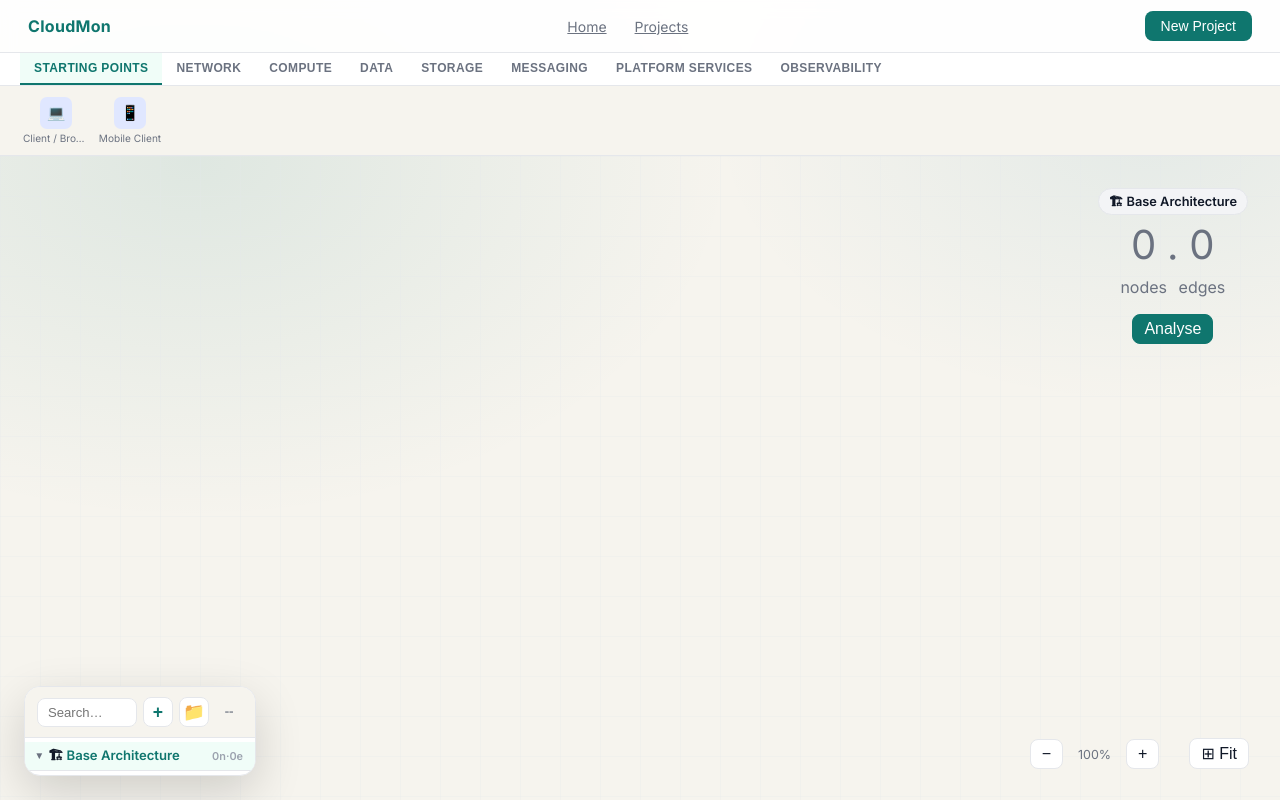
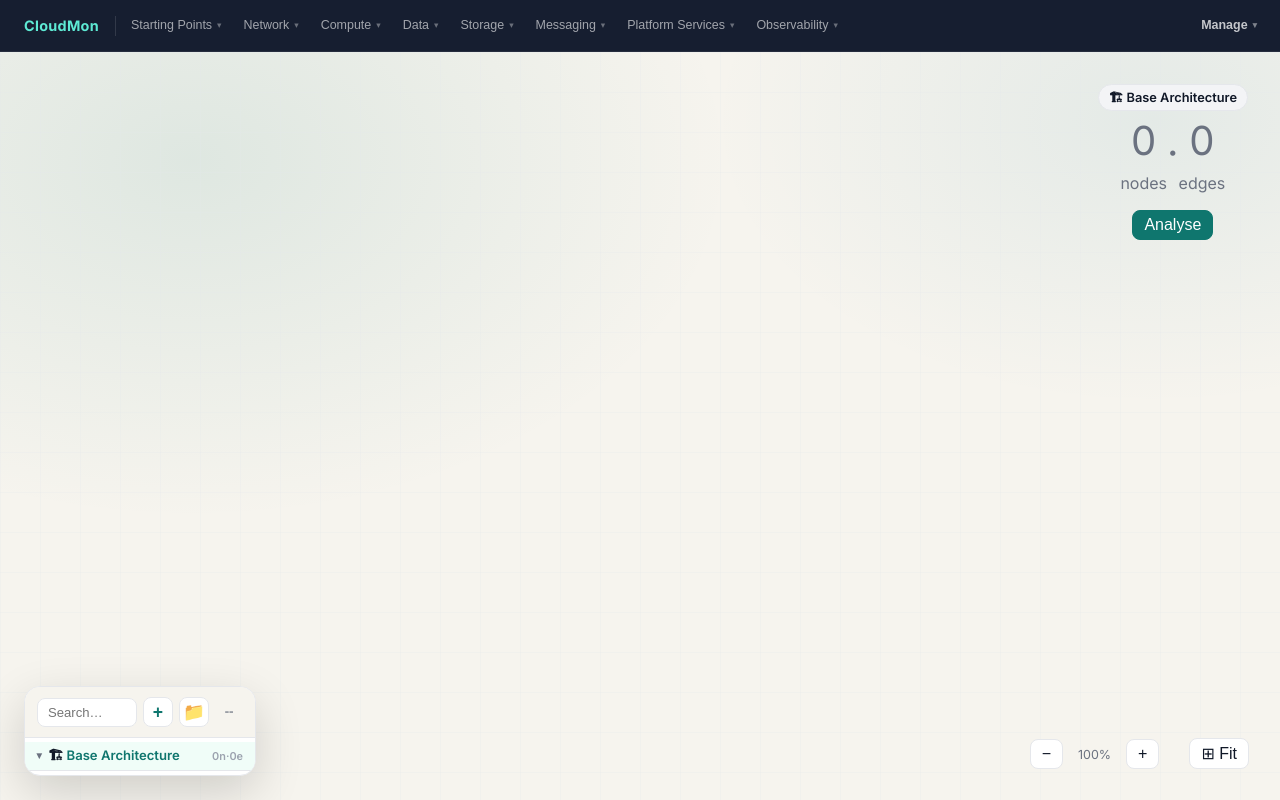
Before and after one commit to abhinandan-SS25/cloudmon, a React (Create React App) app in the folder frontend/: page / in a window 1280 px wide. Both pictures are taken after a click on the button "Create a project". Built offline with nearby package versions, Linux system fonts and the light colour scheme.

Commit message:
Updated top ribbon

```diff
--- a/frontend/src/App.css
+++ b/frontend/src/App.css
@@ -51,8 +51,8 @@ body {
   justify-content: center;
 }
 
-/* ── App Header Wrap (sticky shell) ──────────────────────────── */
-.app-header-wrap {
+/* ── App Header (sticky shell) ───────────────────────────────── */
+.app-header {
   position: sticky;
   top: 0;
   z-index: 100;
@@ -60,19 +60,15 @@ body {
   background: rgba(255,255,255,0.92);
   backdrop-filter: blur(8px);
   border-bottom: 1px solid var(--border);
-}
-
-/* ── Header ───────────────────────────────────────────────────── */
-.app-header {
   display: flex;
   align-items: center;
-  justify-content: space-between;
-  padding: 0 28px;
+  gap: 6px;
+  padding: 0 20px;
   height: 52px;
 }
-.logo { font-weight: 700; font-size: 1rem; letter-spacing: 0.3px; color: var(--accent); }
+.logo { font-weight: 700; font-size: 1rem; letter-spacing: 0.3px; color: var(--accent); margin-right: 8px; }
 .logo-link { text-decoration: none; color: inherit; }
-.app-nav { display: flex; gap: 4px; }
+.app-nav { display: flex; gap: 4px; margin-left: auto; }
 .nav-link {
   background: transparent; border: none; color: var(--text-dim);
   font-size: 0.875rem; cursor: pointer; padding: 6px 12px;
@@ -82,73 +78,109 @@ body {
 .nav-link.active { color: var(--text); background: var(--surface2); font-weight: 500; }
 .header-actions { display: flex; gap: 8px; align-items: center; }
 
-/* ── Ribbon palette (Word-style component menu) ──────────────────── */
-.ribbon {
-  background: var(--surface);
-  border-top: 1px solid var(--border);
+/* ── Editor header variant ────────────────────────────────────── */
+.app-header--editor {
+  justify-content: flex-start;
+  gap: 0;
+  padding: 0 12px;
+  background: rgba(15,23,42,0.97);
+  backdrop-filter: blur(8px);
+  border-bottom: 1px solid rgba(255,255,255,0.07);
 }
-.ribbon-tabs {
+
+.editor-logo {
+  font-size: 0.9rem;
+  font-weight: 700;
+  letter-spacing: 0.3px;
+  color: #5eead4;
+  text-decoration: none;
+  padding: 0 12px;
+  height: 100%;
   display: flex;
-  align-items: stretch;
-  padding: 0 20px;
-  gap: 0;
-  overflow-x: auto;
-  scrollbar-width: none;
-  height: 32px;
+  align-items: center;
+  flex-shrink: 0;
+  transition: color 0.12s;
 }
-.ribbon-tabs::-webkit-scrollbar { display: none; }
-.ribbon-tab {
-  padding: 0 14px;
+.editor-logo:hover { color: #99f6e4; }
+
+.editor-header-divider {
+  width: 1px;
+  height: 20px;
+  background: rgba(255,255,255,0.12);
+  flex-shrink: 0;
+  margin: 0 4px;
+}
+
+.editor-header-spacer { flex: 1; }
+
+/* ── Per-category header menu ─────────────────────────────────── */
+.hdr-menu { position: relative; flex-shrink: 0; }
+
+.hdr-menu-trigger {
+  display: flex;
+  align-items: center;
+  gap: 5px;
+  padding: 0 11px;
+  height: 52px;
   border: none;
   background: none;
-  font-size: 0.75rem;
-  font-weight: 600;
-  text-transform: uppercase;
-  letter-spacing: 0.4px;
-  color: var(--text-dim);
+  font-size: 0.78rem;
+  font-weight: 500;
+  color: rgba(255,255,255,0.6);
   cursor: pointer;
-  transition: all 0.12s;
+  transition: background 0.1s, color 0.1s;
   white-space: nowrap;
   border-bottom: 2px solid transparent;
+}
+.hdr-menu-trigger:hover {
+  background: rgba(255,255,255,0.06);
+  color: rgba(255,255,255,0.95);
+}
+.hdr-menu-trigger.open {
+  background: rgba(94,234,212,0.08);
+  color: #5eead4;
+  border-bottom-color: #5eead4;
+}
+.hdr-caret { font-size: 0.55rem; opacity: 0.6; margin-top: 1px; }
+
+/* Component items panel */
+.hdr-comp-panel {
+  position: absolute;
+  top: calc(100% + 2px);
+  left: 0;
+  z-index: 200;
+  background: #1e293b4a;
+  border: 1px solid rgba(255,255,255,0.1);
+  border-radius: var(--radius-lg);
+  box-shadow: 0 16px 48px rgba(0, 0, 0, 0.897);
+  padding: 8px;
   display: flex;
-  align-items: center;
+  flex-wrap: wrap;
+  gap: 4px;
+  min-width: 220px;
+  max-width: 340px;
 }
-.ribbon-tab:hover { color: var(--text); background: var(--surface2); }
-.ribbon-tab.active {
-  color: var(--accent);
-  border-bottom-color: var(--accent);
-  background: var(--accent-light);
-}
-.ribbon-items {
-  display: flex;
-  align-items: center;
-  gap: 2px;
-  padding: 5px 20px;
-  overflow-x: auto;
-  background: var(--bg);
-  border-top: 1px solid var(--border);
-  scrollbar-width: none;
-  min-height: 58px;
-}
-.ribbon-items::-webkit-scrollbar { display: none; }
-.ribbon-item {
+
+.hdr-comp-item {
   display: flex;
   flex-direction: column;
   align-items: center;
-  gap: 3px;
-  padding: 5px 8px;
+  gap: 4px;
+  padding: 7px 6px;
   border-radius: var(--radius);
   cursor: grab;
-  transition: background 0.12s;
+  transition: background 0.1s;
   user-select: none;
-  min-width: 56px;
-  max-width: 72px;
+  width: 68px;
   border: 1.5px solid transparent;
   flex-shrink: 0;
 }
-.ribbon-item:hover { background: var(--surface); border-color: var(--border); box-shadow: var(--shadow-sm); }
-.ribbon-item:active { cursor: grabbing; }
-.ribbon-item-icon {
+.hdr-comp-item:hover {
+  background: rgba(255,255,255,0.07);
+  border-color: rgba(255,255,255,0.12);
+}
+.hdr-comp-item:active { cursor: grabbing; }
+.hdr-comp-icon {
   width: 32px;
   height: 32px;
   border-radius: 7px;
@@ -159,16 +191,63 @@ body {
   font-weight: 700;
   flex-shrink: 0;
 }
-.ribbon-item-label {
-  font-size: 0.63rem;
-  color: var(--text-dim);
+.hdr-comp-label {
+  font-size: 0.6rem;
+  color: rgba(255,255,255,0.5);
   white-space: nowrap;
   overflow: hidden;
   text-overflow: ellipsis;
   text-align: center;
-  max-width: 66px;
+  max-width: 64px;
   line-height: 1.2;
 }
+
+/* Manage dropdown */
+.hdr-menu--manage { margin-left: 4px; }
+
+.hdr-manage-trigger {
+  color: rgba(255,255,255,0.75);
+  font-weight: 600;
+}
+.hdr-manage-trigger:hover { background: rgba(255,255,255,0.06); color: #fff; }
+.hdr-manage-trigger.open {
+  background: rgba(94,234,212,0.08);
+  color: #5eead4;
+  border-bottom-color: #5eead4;
+}
+
+.hdr-manage-panel {
+  position: absolute;
+  top: calc(100% + 2px);
+  right: 0;
+  left: auto;
+  z-index: 200;
+  background: #1e293b;
+  border: 1px solid rgba(255,255,255,0.1);
+  border-radius: var(--radius-lg);
+  box-shadow: 0 16px 48px rgba(0,0,0,0.5);
+  padding: 6px;
+  min-width: 190px;
+}
+
+.hdr-manage-item {
+  display: flex;
+  align-items: center;
+  gap: 10px;
+  width: 100%;
+  padding: 8px 10px;
+  border: none;
+  background: none;
+  border-radius: var(--radius);
+  font-size: 0.82rem;
+  color: rgba(255,255,255,0.75);
+  cursor: pointer;
+  text-align: left;
+  transition: background 0.1s, color 0.1s;
+}
+.hdr-manage-item:hover { background: rgba(255,255,255,0.07); color: #fff; }
+.hdr-manage-icon { font-size: 1rem; width: 20px; text-align: center; flex-shrink: 0; }
+.hdr-manage-sep { height: 1px; background: rgba(255,255,255,0.08); margin: 4px 6px; }
 
 /* ── Buttons ──────────────────────────────────────────────────── */
 .btn-primary {
@@ -186,6 +265,7 @@ body {
 
 /* ── Main content area ────────────────────────────────────────── */
 .app-main { flex: 1; overflow: hidden; display: flex; flex-direction: column; }
+
 
 /* ── Page layouts ─────────────────────────────────────────────── */
 .page { max-width: 1100px; margin: 0 auto; padding: 36px 28px; width: 100%; }
--- a/frontend/src/App.tsx
+++ b/frontend/src/App.tsx
@@ -2,61 +2,178 @@
    App.tsx – CloudMon Application Shell
    Provides routing, shared header, and project context.
    ═══════════════════════════════════════════════════════════════ */
-import React from 'react';
+import React, { useEffect, useRef, useState } from 'react';
 import { Link, Navigate, Route, Routes, useLocation, useNavigate } from 'react-router-dom';
 
 // @ts-ignore
 import './App.css';
 
-import { PaletteRibbon } from './components/PaletteRibbon';
 import { ProjectsProvider, useProjects } from './context/ProjectsContext';
 import LandingPage from './pages/LandingPage';
 import ProjectEditorPage from './pages/ProjectEditorPage';
 import ProjectsPage from './pages/ProjectsPage';
+import catalog, { PALETTE_SECTIONS } from './data/componentCatalog';
 
-/* ── Header + Ribbon wrap ─────────────────────────────────────── */
-function AppHeader() {
+/* ─────────────────────────────────────────────────────────────
+   EditorHeader – shown only when inside a project editor.
+   Logo → home, one dropdown per section category, Manage menu.
+   ───────────────────────────────────────────────────────────── */
+function EditorHeader() {
+  const navigate  = useNavigate();
+  const { createNewProject } = useProjects();
+
+  /* Which dropdown is open: section title | 'manage' | null */
+  const [open, setOpen] = useState<string | null>(null);
+  const headerRef = useRef<HTMLElement>(null);
+
+  useEffect(() => {
+    function onOutside(e: MouseEvent) {
+      if (headerRef.current && !headerRef.current.contains(e.target as Node)) {
+        setOpen(null);
+      }
+    }
+    document.addEventListener('mousedown', onOutside);
+    return () => document.removeEventListener('mousedown', onOutside);
+  }, []);
+
+  function toggle(key: string) {
+    setOpen((prev) => (prev === key ? null : key));
+  }
+
+  function handleDragStart(key: string, e: React.DragEvent) {
+    e.dataTransfer.setData('componentType', key);
+    e.dataTransfer.effectAllowed = 'copy';
+  }
+
+  function handleNewProject() {
+    setOpen(null);
+    const p = createNewProject();
+    navigate(`/projects/${p.id}`);
+  }
+
+  return (
+    <header className="app-header app-header--editor" ref={headerRef}>
+      {/* Brand */}
+      <Link to="/" className="editor-logo" onClick={() => setOpen(null)}>
+        CloudMon
+      </Link>
+
+      <div className="editor-header-divider" />
+
+      {/* One dropdown per section */}
+      {PALETTE_SECTIONS.map((section) => {
+        const isOpen = open === section.title;
+        return (
+          <div key={section.title} className="hdr-menu">
+            <button
+              className={`hdr-menu-trigger${isOpen ? ' open' : ''}`}
+              onClick={() => toggle(section.title)}
+            >
+              {section.title}
+              <span className="hdr-caret">{isOpen ? '▴' : '▾'}</span>
+            </button>
+
+            {isOpen && (
+              <div className="hdr-comp-panel center">
+                {section.keys.map((key) => {
+                  const spec = catalog[key];
+                  if (!spec) return null;
+                  return (
+                    <div
+                      key={key}
+                      className="hdr-comp-item"
+                      draggable
+                      onDragStart={(e) => handleDragStart(key, e)}
+                      title={spec.description}
+                    >
+                      <span
+                        className="hdr-comp-icon"
+                        style={{ background: spec.color, color: spec.textColor }}
+                      >
+                        {spec.icon}
+                      </span>
+                      <span className="hdr-comp-label">{spec.label}</span>
+                    </div>
+                  );
+                })}
+              </div>
+            )}
+          </div>
+        );
+      })}
+
+      <div className="editor-header-spacer" />
+
+      {/* Manage dropdown */}
+      <div className="hdr-menu hdr-menu--manage">
+        <button
+          className={`hdr-menu-trigger hdr-manage-trigger${open === 'manage' ? ' open' : ''}`}
+          onClick={() => toggle('manage')}
+        >
+          Manage
+          <span className="hdr-caret">{open === 'manage' ? '▴' : '▾'}</span>
+        </button>
+
+        {open === 'manage' && (
+          <div className="hdr-manage-panel">
+            <button className="hdr-manage-item" onClick={handleNewProject}>
+              <span className="hdr-manage-icon">＋</span>
+              New project
+            </button>
+            <button className="hdr-manage-item" onClick={() => { setOpen(null); navigate('/projects'); }}>
+              <span className="hdr-manage-icon">🗂</span>
+              Browse projects
+            </button>
+            <div className="hdr-manage-sep" />
+            <button className="hdr-manage-item" onClick={() => { setOpen(null); navigate('/'); }}>
+              <span className="hdr-manage-icon">🏠</span>
+              Home
+            </button>
+          </div>
+        )}
+      </div>
+    </header>
+  );
+}
+
+/* ─────────────────────────────────────────────────────────────
+   DefaultHeader – shown on landing / projects pages.
+   ───────────────────────────────────────────────────────────── */
+function DefaultHeader() {
   const navigate = useNavigate();
   const location = useLocation();
   const { createNewProject } = useProjects();
+  const isLanding  = location.pathname === '/';
+  const isProjects = location.pathname === '/projects' || location.pathname === '/projects/';
 
   function handleNewProject() {
-    const project = createNewProject();
-    navigate(`/projects/${project.id}`);
+    const p = createNewProject();
+    navigate(`/projects/${p.id}`);
   }
 
-  const isLanding = location.pathname === '/';
-  const isProjects =
-    location.pathname === '/projects' || location.pathname === '/projects/';
-
-  // Show the ribbon on any /projects/:id route (editor pages)
-  const isEditor =
-    /^\/projects\/[^/]+/.test(location.pathname);
-
   return (
-    <div className="app-header-wrap">
     <header className="app-header">
       <div className="logo">
         <Link to="/" className="logo-link">CloudMon</Link>
       </div>
       <nav className="app-nav">
-          <Link className={`nav-link ${isLanding ? 'active' : ''}`} to="/">
-            Home
-          </Link>
-          <Link className={`nav-link ${isProjects ? 'active' : ''}`} to="/projects">
-            Projects
-          </Link>
+        <Link className={`nav-link${isLanding  ? ' active' : ''}`} to="/">Home</Link>
+        <Link className={`nav-link${isProjects ? ' active' : ''}`} to="/projects">Projects</Link>
       </nav>
       <div className="header-actions">
-          <button className="btn-primary" onClick={handleNewProject}>
-            New Project
-          </button>
+        <button className="btn-primary" onClick={handleNewProject}>+ New Project</button>
       </div>
     </header>
+  );
+}
 
-      {isEditor && <PaletteRibbon />}
-    </div>
-  );
+/* ─────────────────────────────────────────────────────────────
+   AppHeader – picks which header to render based on route.
+   ───────────────────────────────────────────────────────────── */
+function AppHeader() {
+  const location = useLocation();
+  const isEditor = /^\/projects\/[^/]+/.test(location.pathname);
+  return isEditor ? <EditorHeader /> : <DefaultHeader />;
 }
 
 /* ── Root App ─────────────────────────────────────────────────── */
--- a/frontend/src/components/PaletteRibbon.tsx
+++ /dev/null
@@ -1,61 +0,0 @@
-/* ═══════════════════════════════════════════════════════════════
-   PaletteRibbon.tsx – Ribbon-style component palette in the header
-   Categories are tabs; clicking a tab reveals a draggable item row.
-   ═══════════════════════════════════════════════════════════════ */
-import React, { useState } from 'react';
-import catalog, { PALETTE_SECTIONS } from '../data/componentCatalog';
-
-export function PaletteRibbon() {
-  const [activeTab, setActiveTab] = useState<string>(PALETTE_SECTIONS[0].title);
-
-  const activeSection = PALETTE_SECTIONS.find((s) => s.title === activeTab) ?? null;
-
-  function handleDragStart(key: string, e: React.DragEvent) {
-    e.dataTransfer.setData('componentType', key);
-    e.dataTransfer.effectAllowed = 'copy';
-  }
-
-  return (
-    <div className="ribbon">
-      {/* ── Category tabs ── */}
-      <div className="ribbon-tabs">
-        {PALETTE_SECTIONS.map((section) => (
-          <button
-            key={section.title}
-            className={`ribbon-tab ${activeTab === section.title ? 'active' : ''}`}
-            onClick={() => setActiveTab(section.title)}
-          >
-            {section.title}
-          </button>
-        ))}
-      </div>
-
-      {/* ── Items row ── */}
-      {activeSection && (
-        <div className="ribbon-items">
-          {activeSection.keys.map((key) => {
-            const spec = catalog[key];
-            if (!spec) return null;
-            return (
-              <div
-                key={key}
-                className="ribbon-item"
-                draggable
-                onDragStart={(e) => handleDragStart(key, e)}
-                title={spec.description}
-              >
-                <span
-                  className="ribbon-item-icon"
-                  style={{ background: spec.color, color: spec.textColor }}
-                >
-                  {spec.icon}
-                </span>
-                <span className="ribbon-item-label">{spec.label}</span>
-              </div>
-            );
-          })}
-        </div>
-      )}
-    </div>
-  );
-}
```
Lines whose indentation alone changed are shown as unchanged.
